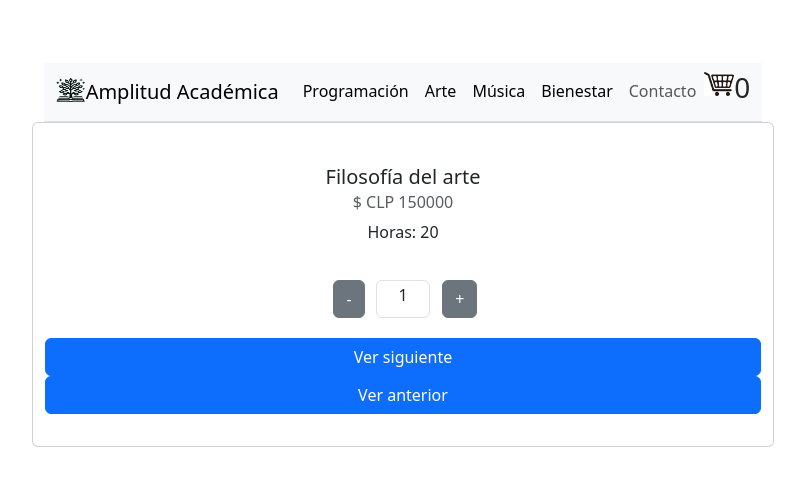
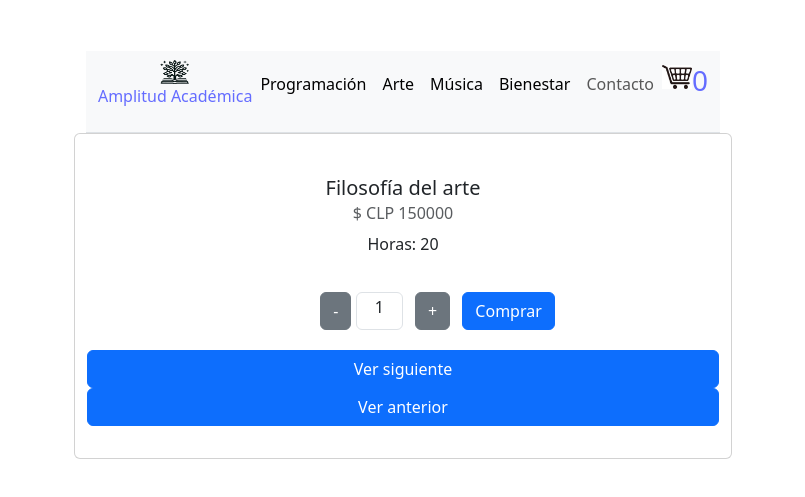
Before and after one commit to alexslater/catalogocursos, a React (Vite) app: page /detalle/1 in a window 1280 px wide. Shown: the part 145-642 px from the top of the page, without its empty margins (237-1042 px from the left). Built offline with nearby package versions, Linux system fonts and the light colour scheme.

Commit message:
[JSX] Implementación de carrito de compras

```diff
--- a/package.json
+++ b/package.json
@@ -11,6 +11,7 @@
   },
   "dependencies": {
     "bootstrap": "^5.3.3",
+    "firebase": "^10.13.1",
     "jquery": "^3.7.1",
     "popper.js": "^1.16.1",
     "react": "^18.3.1",
--- a/src/App.jsx
+++ b/src/App.jsx
@@ -5,28 +5,29 @@ import './App.css'
 import Boton from './components/Boton/Boton'
 import NavBar from './components/NavBar/NavBar'
 import ItemCount from './components/ItemCount/ItemCount'
+import Cart from './components/Cart/Cart'
 import './css/style.css'
 import ItemListContainer from './components/ItemListContainer/ItemListContainer'
 import { ItemDetailContainer } from './components/ItemDetailContainer/ItemDetailContainer'
 import {BrowserRouter, Routes, Route} from 'react-router-dom'
+import { CartContextProvider } from './context/CartContext'
 
 function App() {
 
   return (
+
+    <CartContextProvider>
       <BrowserRouter>
-
-
         <NavBar />
-
         <Routes>
           <Route path="/" element={<ItemListContainer />} />
           <Route path="/:categoriaID" element={<ItemListContainer />} />
           <Route path="/detalle/:idcurso" element={<ItemDetailContainer />} />
-
+          <Route path="/cart" element={<Cart />} />
+          <Route path="/*" element={<h1>No existe esta ruta!</h1>} />
         </Routes>
-
       </BrowserRouter>
-
+    </CartContextProvider>
 
   )
 }
--- /dev/null
+++ b/src/components/Cart/Cart.jsx
@@ -0,0 +1,53 @@
+import React, { useContext } from "react";
+import { CartContext } from "../../context/CartContext";
+import { CartItem } from "../CartItem/CartItem";
+
+const Cart = () => {
+
+    const {cart, setCart, vaciarCarro, totalCompra} = useContext(CartContext)
+
+    const total = () => {
+       let t = 0
+       for(const e in cart) {
+         t += (e.cantidad * e.valor)
+       }
+    }
+
+    return (
+        <>
+        <div>
+            <h3>Carrito de compra</h3>
+        </div>
+        <div>
+            {
+                cart?.map(e => {
+                    return (
+                        <CartItem curso={e}/>
+                    )
+                })
+
+
+
+            }
+        </div>
+
+        {
+                 cart.length > 0 &&
+                 <div className='card'>
+                 <h5 className='card-title'>Total de la compra</h5>
+                 <h6 className="card-subtitle mb-2 text-body-secondary">$ CLP {totalCompra()}</h6>
+                 <button className="btn btn-danger" onClick={() => vaciarCarro()}>Vaciar carro</button>
+                 </div>
+
+        }
+        {
+            cart.length == 0 &&
+            <div className='card'>
+            <h5 className='card-title'>No hay productos en el carrito!</h5>
+            </div>
+        }
+        </>
+    )
+}
+
+export default Cart;
--- /dev/null
+++ b/src/components/CartItem/CartItem.jsx
@@ -0,0 +1,26 @@
+import React, { useState, useEffect, useContext } from "react";
+import ItemCount from "../ItemCount/ItemCount";
+import { CartContext } from "../../context/CartContext";
+
+
+export const CartItem = ({curso}) => {
+
+    const {eliminarCurso} = useContext(CartContext)
+
+  return (
+
+
+  <>
+    <div key={curso.id} className='card'>
+        <h5 className='card-title'>{curso.nombre_curso}</h5>
+        <p className='card-text'>Horas: {curso.horas}</p>
+        <p className='card-text'>Cantidad: {curso.cantidad}</p>
+        <h6 className="card-subtitle mb-2 text-body-secondary">Total $ CLP {curso.valor * curso.cantidad}</h6>
+        <button className="btn btn-danger" onClick={() => eliminarCurso(curso.id)} >Eliminar</button>
+
+    </div>
+
+    </>
+    )
+
+}
--- a/src/components/CartWidget/CartWidget.jsx
+++ b/src/components/CartWidget/CartWidget.jsx
@@ -2,12 +2,16 @@ import 'bootstrap/dist/css/bootstrap.min.css';
 import $ from 'jquery';
 import Popper from 'popper.js';
 import 'bootstrap/dist/js/bootstrap.bundle.min';
-import { useState } from "react"
+import { useContext, useState } from "react"
 import Boton from "../Boton/Boton"
 import "./css/style.css"
 import cartLogo from "./assets/cart.jpeg"
+import { CartContext } from '../../context/CartContext';
 
 const CartWidget = () => {
+
+
+    const {mostrarCantidad} = useContext(CartContext)
 
     return (
         <>
@@ -15,7 +19,7 @@ const CartWidget = () => {
                 <li>
                 <img src={cartLogo} alt="Logo carrito de compras" width="30" height="24" className='d-inline-block align-text-top' />
                 </li>
-                <li><h3>0</h3></li>
+                <li><h3>{mostrarCantidad()}</h3></li>
             </ul>
         </>
 
--- a/src/components/ItemCount/ItemCount.jsx
+++ b/src/components/ItemCount/ItemCount.jsx
@@ -6,7 +6,7 @@ import { useState } from "react"
 import Boton from "../Boton/Boton"
 import "./css/style.css"
 
-const ItemCount = () => {
+const ItemCount = ({id, handleComprar}) => {
 
     const[count, setCount] = useState(1)
 
@@ -16,7 +16,7 @@ const ItemCount = () => {
             setCount(count + 1)
         }
         else if(count === 15) {
-            alert("Puedes comprar un máximo de 15 cursos!")
+            alert("Puedes comprar un máximo de 15 cupos por curso!")
         }
     }
 
@@ -38,6 +38,9 @@ const ItemCount = () => {
                 <div className='col-1'>
                     <Boton texto="+" estiloboton="btn btn-secondary" fn={sumar}/>
                 </div>
+                <div className='col-1'>
+                    <button className="btn btn-primary" onClick={() => handleComprar(count)}>Comprar</button>
+                </div>
             </div>
         </div>
     )
--- a/src/components/ItemDetail/ItemDetail.jsx
+++ b/src/components/ItemDetail/ItemDetail.jsx
@@ -1,9 +1,21 @@
-import React, { useState, useEffect } from "react";
+import React, { useState, useEffect, useContext } from "react";
 import ItemCount from "../ItemCount/ItemCount";
+import { CartContext } from "../../context/CartContext";
+
 
 export const ItemDetail = ({curso, mostrarSiguiente, mostrarAnterior}) => {
 
+  const {cart, setCart, agregarAlCarro} = useContext(CartContext)
+
+  const handleComprar = (count) => {
+    agregarAlCarro({...curso, cantidad: count})
+  }
+
+  console.log(cart)
+
   return (
+
+
   <>
     <div key={curso.id} className='card'>
         <h5 className='card-title'>{curso.nombre_curso}</h5>
@@ -12,7 +24,7 @@ export const ItemDetail = ({curso, mostrarSiguiente, mostrarAnterior}) => {
         <div className="col">
 
         </div>
-        <ItemCount />
+        <ItemCount id={curso.id} handleComprar={handleComprar} />
         <button className="btn btn-primary" onClick={mostrarSiguiente}>Ver siguiente</button>
         <button className="btn btn-primary" onClick={mostrarAnterior}>Ver anterior</button>
 
--- a/src/components/ItemListContainer/ItemListContainer.jsx
+++ b/src/components/ItemListContainer/ItemListContainer.jsx
@@ -12,6 +12,7 @@ const ItemListContainer = () => {
     const [cargando, setCargando] = useState(true)
 
     const params = useParams()
+    console.log(params)
 
     useEffect(() => {
         if(params) {
--- a/src/components/NavBar/NavBar.jsx
+++ b/src/components/NavBar/NavBar.jsx
@@ -6,6 +6,7 @@ import aalogo from './assets/logoaa-small.png';
 import CartWidget from '../CartWidget/CartWidget';
 import { useEffect, useState } from 'react';
 import { getCategorias } from '../../asyncMock'
+import { Link } from "react-router-dom";
 
 /*<a className="navbar-brand" href="#">
 <img src={aalogo} alt="Logo Amplitud Académica" width="30" height="24" className="d-inline-block align-text-top" />
@@ -31,21 +32,24 @@ function NavBar () {
 
         <nav className="navbar navbar-expand-lg bg-body-tertiary border-bottom border-body">
             <div className="container-fluid">
-                <a className="navbar-brand" href="/">
-                <img src={aalogo} alt="Logo Amplitud Académica" width="30" height="24" className="d-inline-block align-text-top" />
-                Amplitud Académica
-                </a>
+                <Link to="/">
+                    <img src={aalogo} alt="Logo Amplitud Académica" width="30" height="24" className="d-inline-block align-text-top" />
+                    <p className="nav-link">Amplitud Académica</p>
+                </Link>
                 <div className="collapse navbar-collapse justify-content-end" id="navbarNavAltMarkup">
                     <ul className='navbar-nav'>
-
                         {
-                            categorias.length > 0 && categorias.map(e => <li key={e.id}><a className="nav-link active" aria-current="page" href={`/${e.categoria}`}>{e.categoria}</a></li>)
+                            categorias.length > 0 && categorias.map(e => <li key={e.id}>  <a className="nav-link active" aria-current="page" href={`/${e.categoria}`}>{e.categoria}</a></li>)
                         }
                         <li>
-                            <a className="nav-link" href="/">Contacto</a>
+                            <Link to="/">
+                                <p className="nav-link">Contacto</p>
+                            </Link>
                         </li>
                         <li>
-                            <CartWidget />
+                            <Link to="/cart">
+                                <CartWidget />
+                            </Link>
                         </li>
                     </ul>
                 </div>
--- /dev/null
+++ b/src/context/CartContext.jsx
@@ -0,0 +1,36 @@
+import { createContext, useState } from "react";
+
+export const CartContext = createContext()
+
+
+export const CartContextProvider  = ({children}) => {
+
+    const [cart, setCart] = useState([])
+
+    const agregarAlCarro = (curso) => {
+        setCart([...cart, curso])
+    }
+
+    const vaciarCarro = () => {
+        setCart([])
+    }
+
+    const eliminarCurso = (id) => {
+        const nuevoCarro = cart.filter(e => e.id !== id)
+        setCart(nuevoCarro)
+    }
+
+    const mostrarCantidad = () => {
+        return cart.reduce((acc, curr) => acc + curr.cantidad, 0)
+    }
+
+    const totalCompra = () => {
+        return cart.reduce((acc, curr) => acc + (curr.cantidad*curr.valor), 0)
+    }
+
+    return (
+        <CartContext.Provider value={{cart, setCart, agregarAlCarro, vaciarCarro, eliminarCurso, mostrarCantidad, totalCompra}}>
+            {children}
+        </CartContext.Provider>
+    )
+}
```
Also changed, not shown: 1 other file (tests, documents, lock files or other folders). Lines whose indentation alone changed are shown as unchanged.
